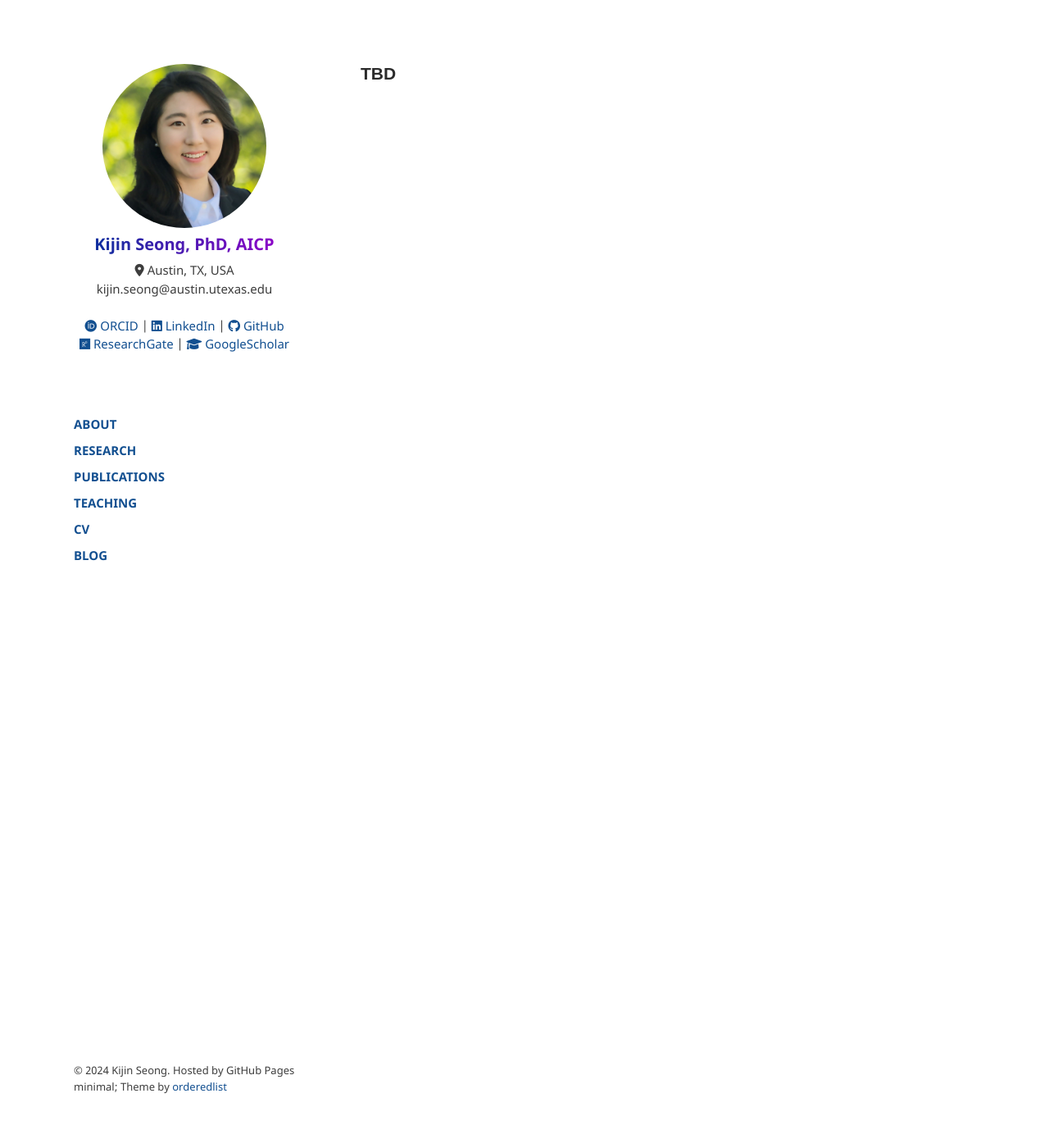
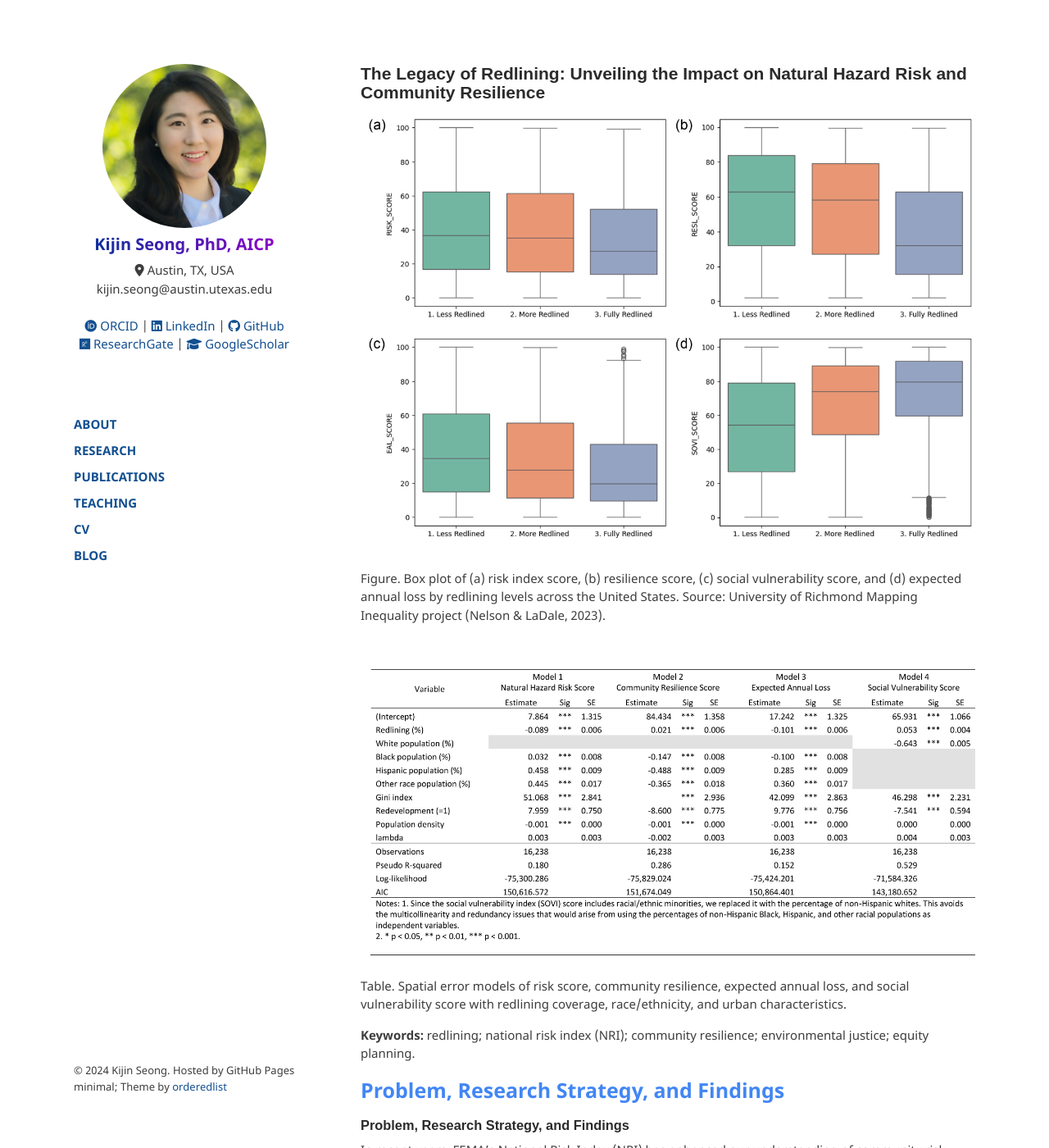
Before and after one commit to kijinseong/kijinseong.github.io, a Jekyll site: the page built from pages/research/RedliningNRI.md, in a window 1280 px wide and 1400 px high. Shown: the whole window at 82% size. Built offline with Jekyll 4.4.1, drawn with Linux system fonts in a browser that asks for light colours; some of the changed text lies outside the part shown.

Commit message:
Research page_test

```diff
--- a/assets/css/style.scss
+++ b/assets/css/style.scss
@@ -25,6 +25,13 @@ a {
 a:hover {
     color: #4286f4; // Darker blue on hover
     text-decoration: underline; // Underline links on hover
+}
+
+w {
+  color: #4286f4; // Blue color for links
+  text-decoration: none; // Remove underline from links
+  font-size: 25px;
+  margin-bottom: 5px;
 }
 
 .text-colored {
--- a/pages/research/RedliningNRI.md
+++ b/pages/research/RedliningNRI.md
@@ -4,4 +4,26 @@ layout: default
 permalink: /Research/RedliningNRI/
 ---
 
-## TBD
+## The Legacy of Redlining: Unveiling the Impact on Natural Hazard Risk and Community Resilience
+
+
+![Redlining](../../files/Images/ProjectsPic/Redlining.jpg)
+<p>Figure. Box plot of (a) risk index score, (b) resilience score, (c) social vulnerability score, and (d) expected annual loss by redlining levels across the United States. Source: University of Richmond Mapping Inequality project (Nelson & LaDale, 2023).</p>
+<br/>
+
+![Redlining_Table2](../../files/Images/ProjectsPic/Redlining_Table2.jpg)
+<p>Table. Spatial error models of risk score, community resilience, expected annual loss, and social vulnerability score with redlining coverage, race/ethnicity, and urban characteristics.</p>
+
+<b>Keywords:</b> redlining; national risk index (NRI); community resilience; environmental justice; equity planning.
+
+
+<strong><w>Problem, Research Strategy, and Findings</w></strong><br />
+
+### Problem, Research Strategy, and Findings
+<P>
+In recent years, FEMA’s National Risk Index (NRI) has enhanced our understanding of community risk from natural hazards. This study explores gaps in current research by examining the historical influence of redlining on present-day natural hazard risk and resilience, and assessing the NRI’s ability to capture the socio-economic legacies of redlined neighborhoods. Using Kruskal-Wallis tests, the study compares average values across neighborhoods based on redlining severity, and employs spatial regression models to analyze the impact of redlining on resilience and risk metrics. Data sources include the Home Owners’ Loan Corporation (HOLC), FEMA’s NRI, and the American Community Survey (ACS) 2018-2022. Results reveal that historically redlined neighborhoods exhibit higher social vulnerability, lower resilience, and reduced expected annual loss, leading to paradoxically lower hazard risk scores compared to less-affected areas. Spatial error models further show similar associations between redlining and risk factors, while indicating that community resilience increases with higher levels of redlining, even when controlling for race, ethnicity, gentrification, and redevelopment.
+</p>
+
+### Takeaway for Practice
+<p>Spatial inequalities rooted in segregation and disinvestment highlight the need for focused urban planning and policy interventions. For FEMA’s NRI, this includes incorporating measures for long-term financial neglect, enhancing resilience initiatives in redlined communities, and improving data accuracy on social vulnerability and resilience. By augmenting the NRI, FEMA can ensure more equitable evaluations of risk and resilience, making disaster mitigation efforts more effective and just. This study offers practical strategies for urban planners and policymakers to address historical inequities.
+</P>
```
Also changed, not shown: pages/about.md (+3 -0 lines), files/Images/ProjectsPic/Redlining.jpg (added), files/Images/ProjectsPic/Redlining_Table2.jpg (added).
